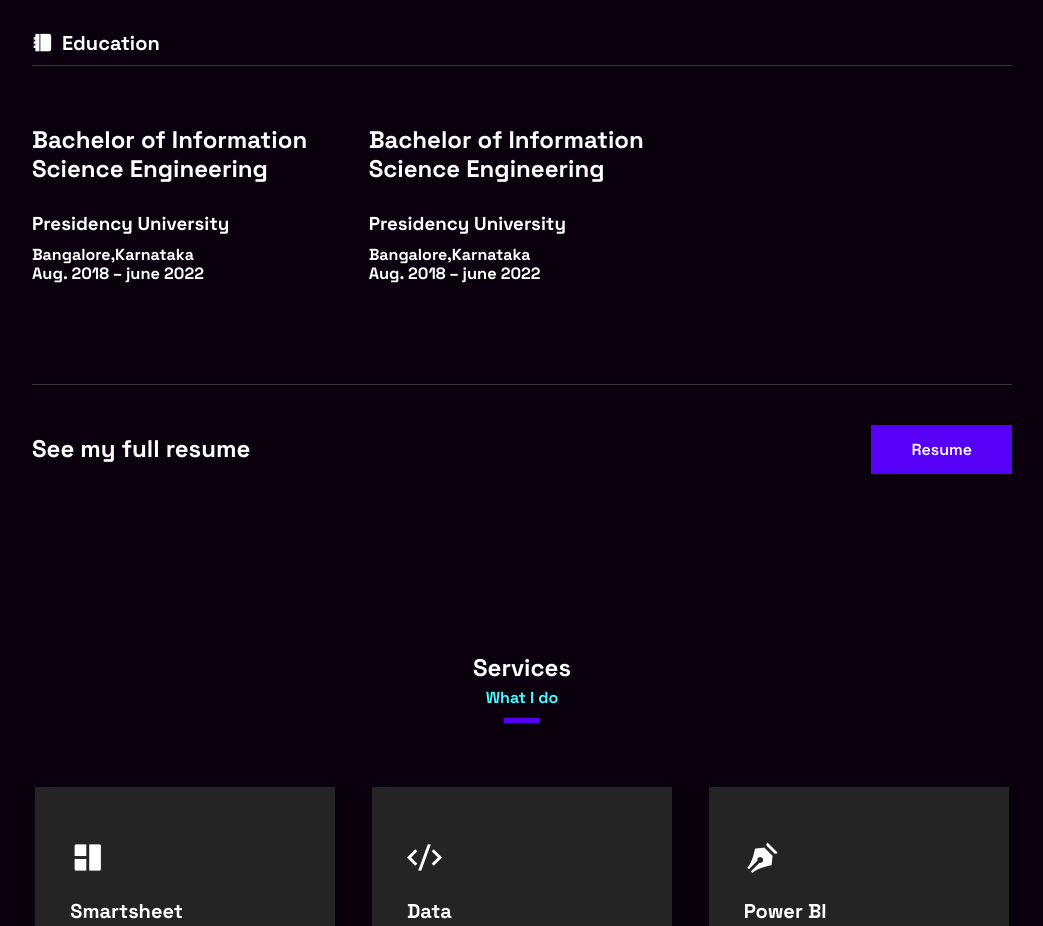
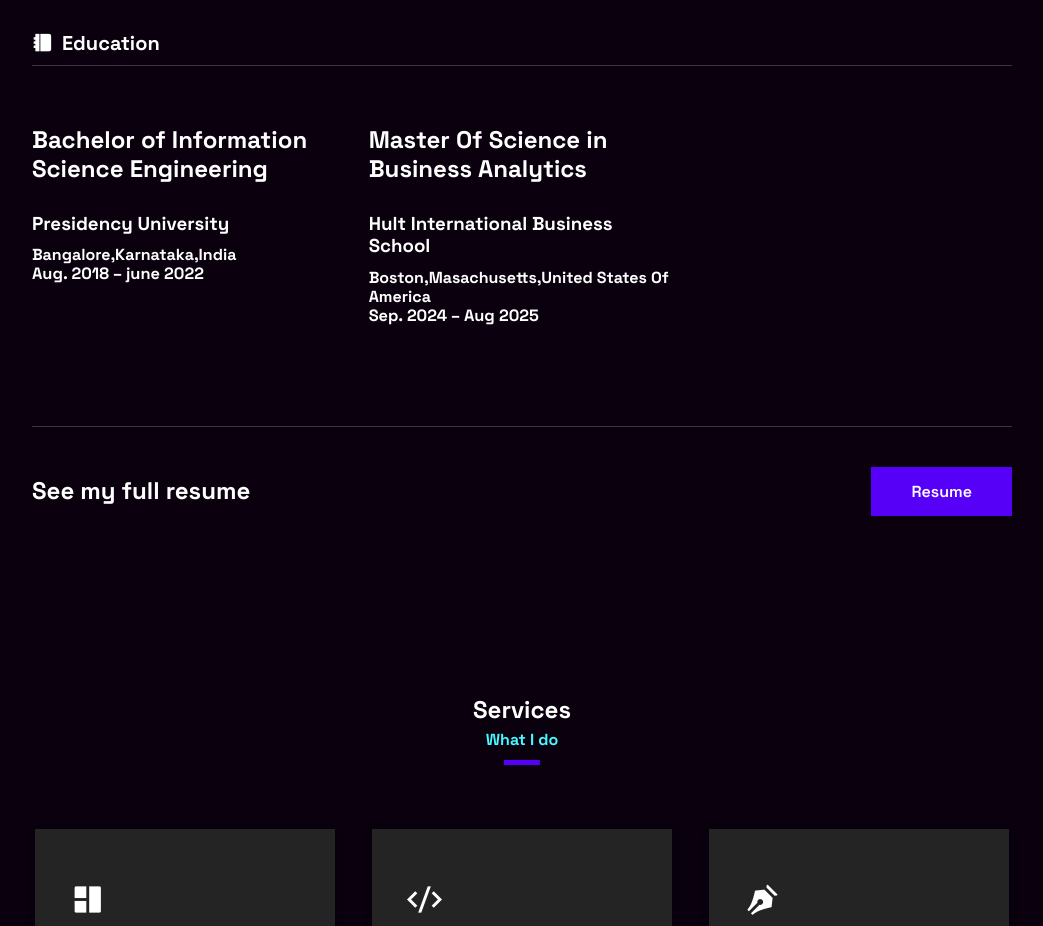
Before and after one commit to bhuvan-reddyy/Bhuvan-portfolio, a plain HTML site: page index.html in a window 1280 px wide. Shown: the part 3000-3926 px from the top of the page, without its empty margins (118-1161 px from the left). Drawn offline with nearby package versions, Linux system fonts and the light colour scheme.

Commit message:
added masters

```diff
--- a/index.html
+++ b/index.html
@@ -298,16 +298,16 @@
                             <h3 class="qualification__title"><h2>Bachelor of Information Science Engineering</h2></h3>
                             <br>
                             <h3 class="qualification__title"><h3>Presidency University</h3></h3>
-                            <h3 class="qualification__title"><h4>Bangalore,Karnataka</h4></h3>
+                            <h3 class="qualification__title"><h4>Bangalore,Karnataka,India</h4></h3>
                             <span class="qualification__date"><h3>Aug. 2018 – june 2022</h3></span>
                         </div>
                         <!--= Education 2 =-->
                         <div class="qualification__item">
-                            <h3 class="qualification__title"><h2>Bachelor of Information Science Engineering</h2></h3>
+                            <h3 class="qualification__title"><h2>Master Of Science in Business Analytics</h2></h3>
                             <br>
-                            <h3 class="qualification__title"><h3>Presidency University</h3></h3>
-                            <h3 class="qualification__title"><h4>Bangalore,Karnataka</h4></h3>
-                            <span class="qualification__date"><h3>Aug. 2018 – june 2022</h3></span>
+                            <h3 class="qualification__title"><h3>Hult International Business School</h3></h3>
+                            <h3 class="qualification__title"><h4>Boston,Masachusetts,United States Of America</h4></h3>
+                            <span class="qualification__date"><h3>Sep. 2024 – Aug 2025</h3></span>
                         </div>
                     </div>
                 </div>
```
